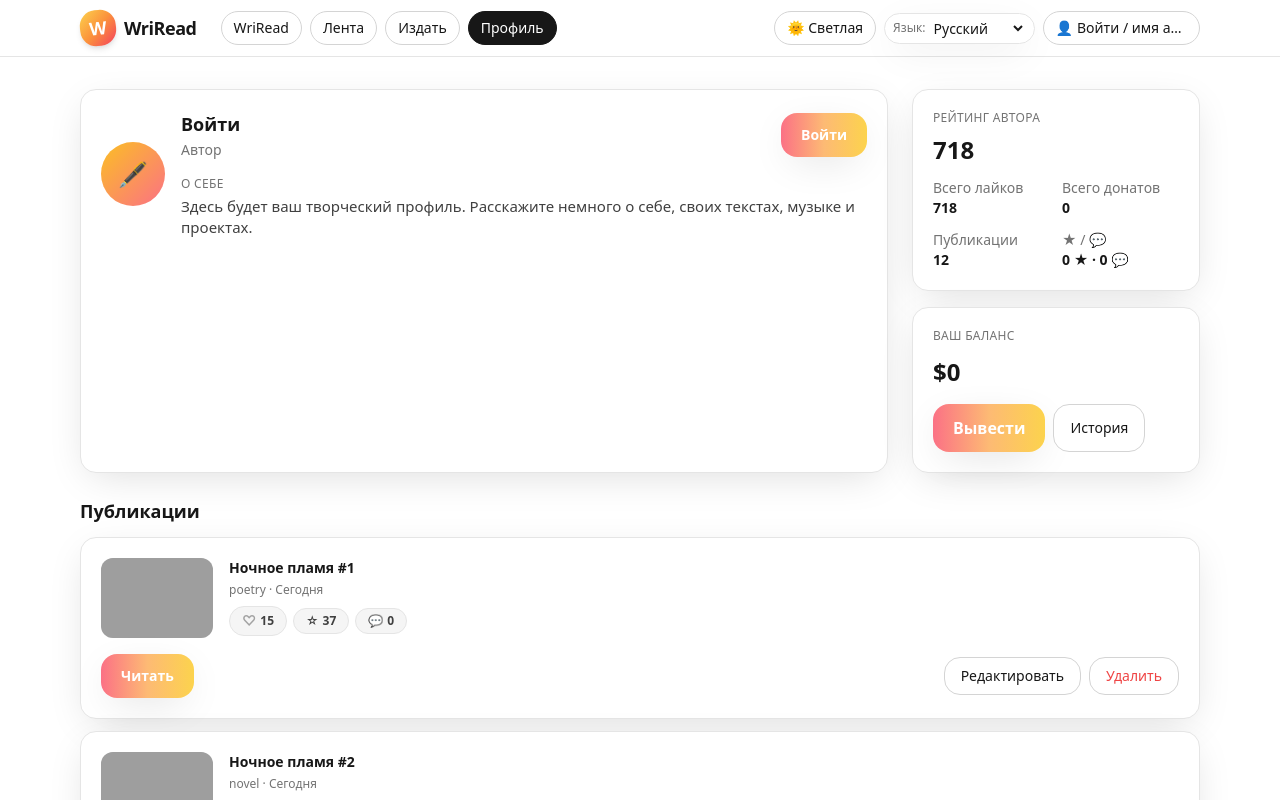
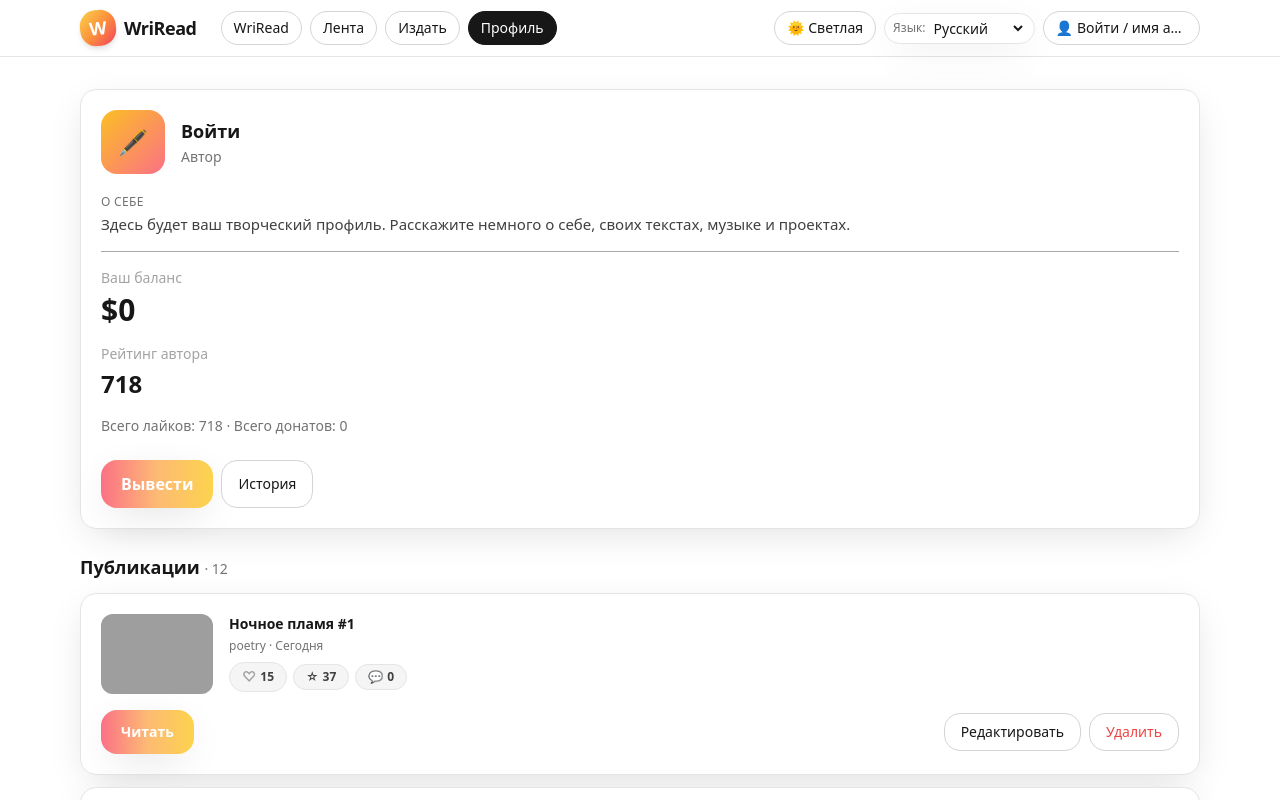
Before and after one commit to r69kjy4r92-droid/wriread, a React (Vite) app: page / in a window 1280 px wide. Both pictures are taken after a click on the button "Профиль". Shown: the top 800 px of the page. Built offline with nearby package versions, Linux system fonts and the light colour scheme; grey boxes are pictures that could not be loaded.

Commit message:
fix: restore profile layout with about section

```diff
--- a/src/components/Profile.tsx
+++ b/src/components/Profile.tsx
@@ -1,4 +1,4 @@
-import React, { useMemo } from "react";
+import React from "react";
 import { CARD, cx, Button, GhostButton, Pill, num } from "./ui";
 import type { WorkItem } from "../data";
 
@@ -38,38 +38,25 @@ export const Profile: React.FC<ProfileProps> = ({
   const authoredWorks = items;
   const postsCount = authoredWorks.length;
 
-  // Определяем, залогинен ли пользователь по userName
+  // Автор залогинен, если есть имя
   const isSignedIn = !!(userName && userName.trim().length > 0);
   const loginLabel = t.login || t.signIn || "Войти";
   const displayName = isSignedIn ? userName!.trim() : loginLabel;
 
-  const totalFavorites = favorites.length;
-
-  const totalComments = useMemo(() => {
-    return authoredWorks.reduce((sum, w) => {
-      return sum + (commentCounts[w.id] ?? 0);
-    }, 0);
-  }, [authoredWorks, commentCounts]);
 
   const balance = stats.totalDonations;
 
   return (
     <section className="max-w-6xl mx-auto px-3 sm:px-4 py-6 sm:py-8">
-      {/* ==== Верхний блок: профиль + рейтинг + баланс ==== */}
-      <div className="flex flex-col md:flex-row gap-4 md:gap-6">
-        {/* Левая колонка: аватар + имя + О себе */}
-        <div className={cx(CARD, "flex-1 p-4 sm:p-5")}>
-          <div className="flex flex-col sm:flex-row sm:items-center gap-3 sm:gap-4">
-            {/* Аватар */}
+      {/* ==== Верхний большой блок профиля (как на старом макете) ==== */}
+      <div className={cx(CARD, "p-4 sm:p-5 flex flex-col gap-4")}>
+        {/* Аватар + имя + роль */}
+        <div className="flex items-center gap-3 sm:gap-4">
           <div className="flex-shrink-0">
-              <div className="h-14 w-14 sm:h-16 sm:w-16 rounded-full bg-gradient-to-br from-amber-400 to-rose-400 flex items-center justify-center text-2xl">
+            <div className="h-14 w-14 sm:h-16 sm:w-16 rounded-2xl bg-gradient-to-br from-amber-400 to-rose-400 flex items-center justify-center text-2xl">
               🖋️
             </div>
           </div>
-
-            {/* Имя / Войти + роль + кнопка */}
-            <div className="flex-1 min-w-0">
-              <div className="flex flex-col sm:flex-row sm:items-center sm:justify-between gap-2">
           <div className="min-w-0">
             <div className="text-base sm:text-lg font-semibold truncate">
               {displayName}
@@ -78,16 +65,10 @@ export const Profile: React.FC<ProfileProps> = ({
               {t.profileRoleAuthor}
             </div>
           </div>
-
-                <div className="flex-shrink-0">
-                  <Button className="px-4 py-1.5 text-xs sm:text-sm w-full sm:w-auto">
-                    {isSignedIn ? t.edit : loginLabel}
-                  </Button>
-                </div>
         </div>
 
-              {/* Блок "О себе" */}
-              <div className="mt-3 sm:mt-4">
+        {/* О себе */}
+        <div className="mt-1">
           <div className="text-xs font-medium text-neutral-500 dark:text-neutral-400 uppercase tracking-wide">
             {t.profileAboutTitle}
           </div>
@@ -95,62 +76,37 @@ export const Profile: React.FC<ProfileProps> = ({
             {t.profileAboutText}
           </p>
         </div>
+
+        {/* Баланс + рейтинг + статистика + кнопки */}
+        <div className="pt-3 sm:pt-4 border-t border-neutral-800/40 dark:border-neutral-700/60 flex flex-col gap-3 sm:gap-4">
+          {/* Баланс */}
+          <div>
+            <div className="text-sm text-neutral-400 dark:text-neutral-400">
+              {t.yourBalance}
             </div>
+            <div className="mt-1 text-3xl font-bold">
+              ${num(balance)}
             </div>
           </div>
 
-        {/* Правая колонка: рейтинг + баланс (на десктопе справа, на мобиле под) */}
-        <div className="md:w-72 flex flex-col gap-4">
-          {/* Рейтинг автора */}
-          <div className={cx(CARD, "p-4 sm:p-5")}>
-            <div className="text-xs font-medium text-neutral-500 dark:text-neutral-400 uppercase tracking-wide">
+          {/* Рейтинг */}
+          <div>
+            <div className="text-sm text-neutral-400 dark:text-neutral-400">
               {t.authorRating}
             </div>
-            <div className="mt-2 text-2xl font-bold">
+            <div className="mt-1 text-2xl font-semibold">
               {num(ratingScore)}
-            </div>
-
-            <div className="mt-3 grid grid-cols-2 gap-3 text-xs sm:text-sm">
-              <div>
-                <div className="text-neutral-500 dark:text-neutral-400">
-                  {t.totalLikes}
-                </div>
-                <div className="font-semibold">
-                  {num(stats.totalLikes)}
-                </div>
-              </div>
-              <div>
-                <div className="text-neutral-500 dark:text-neutral-400">
-                  {t.totalDonations}
-                </div>
-                <div className="font-semibold">
-                  {num(stats.totalDonations)}
-                </div>
-              </div>
-              <div>
-                <div className="text-neutral-500 dark:text-neutral-400">
-                  {t.posts}
-                </div>
-                <div className="font-semibold">{postsCount}</div>
-              </div>
-              <div>
-                <div className="text-neutral-500 dark:text-neutral-400">
-                  ★ / 💬
-                </div>
-                <div className="font-semibold">
-                  {num(totalFavorites)} ★ · {num(totalComments)} 💬
-                </div>
-              </div>
             </div>
           </div>
 
-          {/* Баланс */}
-          <div className={cx(CARD, "p-4 sm:p-5 flex flex-col gap-3")}>
-            <div className="text-xs font-medium text-neutral-500 dark:text-neutral-400 uppercase tracking-wide">
-              {t.yourBalance}
+          {/* Общая статистика */}
+          <div className="text-xs sm:text-sm text-neutral-500 dark:text-neutral-400">
+            {t.totalLikes}: {num(stats.totalLikes)} · {t.totalDonations}:{" "}
+            {num(stats.totalDonations)}
           </div>
-            <div className="text-2xl font-bold">${num(balance)}</div>
-            <div className="flex flex-col sm:flex-row gap-2 mt-1">
+
+          {/* Кнопки */}
+          <div className="flex flex-col sm:flex-row gap-2 mt-1 sm:mt-2">
             <Button className="w-full sm:w-auto text-sm py-2">
               {t.withdraw}
             </Button>
@@ -160,16 +116,23 @@ export const Profile: React.FC<ProfileProps> = ({
           </div>
         </div>
       </div>
-      </div>
 
       {/* ==== Список публикаций автора ==== */}
       <div className="mt-6">
         <h2 className="text-base sm:text-lg font-semibold mb-3">
-          {t.posts}
+          {t.posts}{" "}
+          <span className="text-xs sm:text-sm font-normal text-neutral-500 dark:text-neutral-400">
+            · {postsCount}
+          </span>
         </h2>
 
         {authoredWorks.length === 0 ? (
-          <div className={cx(CARD, "p-4 text-sm text-neutral-500 dark:text-neutral-400")}>
+          <div
+            className={cx(
+              CARD,
+              "p-4 text-sm text-neutral-500 dark:text-neutral-400"
+            )}
+          >
             {t.emptyWork}
           </div>
         ) : (
@@ -188,7 +151,7 @@ export const Profile: React.FC<ProfileProps> = ({
                   )}
                 >
                   <div className="flex flex-col sm:flex-row gap-3 sm:gap-4">
-                    {/* Обложка — скрываем на очень маленьких экранах, чтобы не ломать верстку */}
+                    {/* Обложка — скрыта на очень маленьких экранах */}
                     <div className="hidden sm:block w-28 h-20 rounded-xl overflow-hidden bg-neutral-200 dark:bg-neutral-800 flex-shrink-0">
                       {w.cover && (
                         <img
@@ -209,7 +172,7 @@ export const Profile: React.FC<ProfileProps> = ({
                         </div>
                       </div>
 
-                      {/* Реакции: ❤ ★ 💬 — в одну строку, адаптивно */}
+                      {/* Реакции: ❤ ★ 💬 */}
                       <div className="mt-2 flex flex-wrap items-center gap-1.5">
                         <Pill>
                           <button
@@ -248,7 +211,7 @@ export const Profile: React.FC<ProfileProps> = ({
                     </div>
                   </div>
 
-                  {/* Кнопки действий — адаптивно, на мобиле в две строки при необходимости */}
+                  {/* Кнопки действий */}
                   <div className="flex flex-col sm:flex-row gap-2 sm:justify-between sm:items-center">
                     <div className="flex flex-wrap gap-2">
                       <Button
```
Lines whose indentation alone changed are shown as unchanged.
